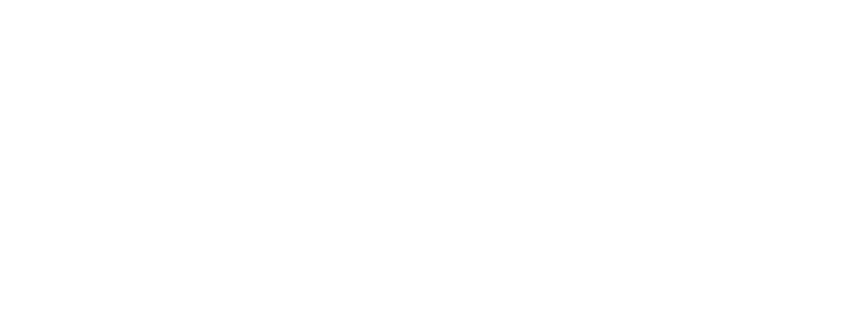
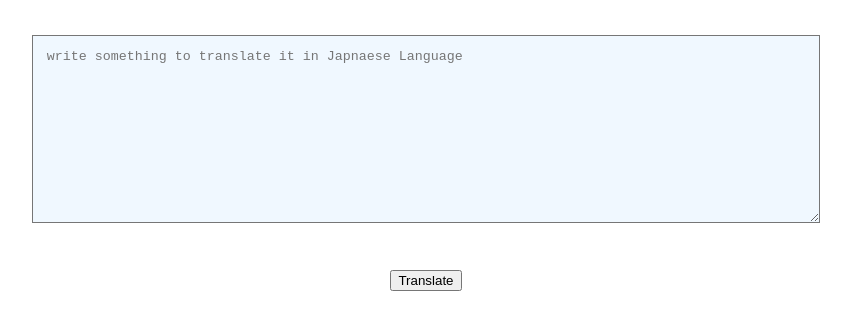
Before and after one commit to Aakanksha777/Neog_banana-talks, a plain HTML site: page index.html in a window 1280 px wide. Shown: the whole page, without its empty margins (214-1065 px from the left). Drawn offline with Linux system fonts and the light colour scheme.

Commit message:
Add event on btn

```diff
--- a/index.html
+++ b/index.html
@@ -8,6 +8,12 @@
     <link rel="stylesheet" href="./talk.css">
 </head>
 <body>
-
+    <div class="container">
+        <div class="upper-container">
+            <textarea id="txt" placeholder="write something to translate it in Japnaese Language"></textarea>
+            <button id="btn-translate" type="button">Translate</button>
+        </div>
+    </div>
+    <script src="./talk.js" type="text/javascript"></script>
 </body>
 </html>
--- a/talk.css
+++ b/talk.css
@@ -0,0 +1,20 @@
+.upper-container {
+    display: flex;
+    flex-direction: column;
+    justify-content: center;
+    align-items: center;
+
+}
+#txt {
+    height: 20vh;
+    background-color: aliceblue;
+    margin: 2em;
+    padding: 1em;
+    display: block;
+    width: 60%;
+}
+
+#btn-translate {
+    margin: 20px;
+
+}
--- /dev/null
+++ b/talk.js
@@ -0,0 +1,13 @@
+console.log("hi")
+const txt = document.getElementById('txt');
+console.log(txt);
+
+const btnTranslate = document.getElementById('btn-translate');
+console.log(btnTranslate);
+
+function translate() {
+    console.log('clicked')
+    console.log(txt.value)
+}
+
+btnTranslate.addEventListener('click', translate);
```
